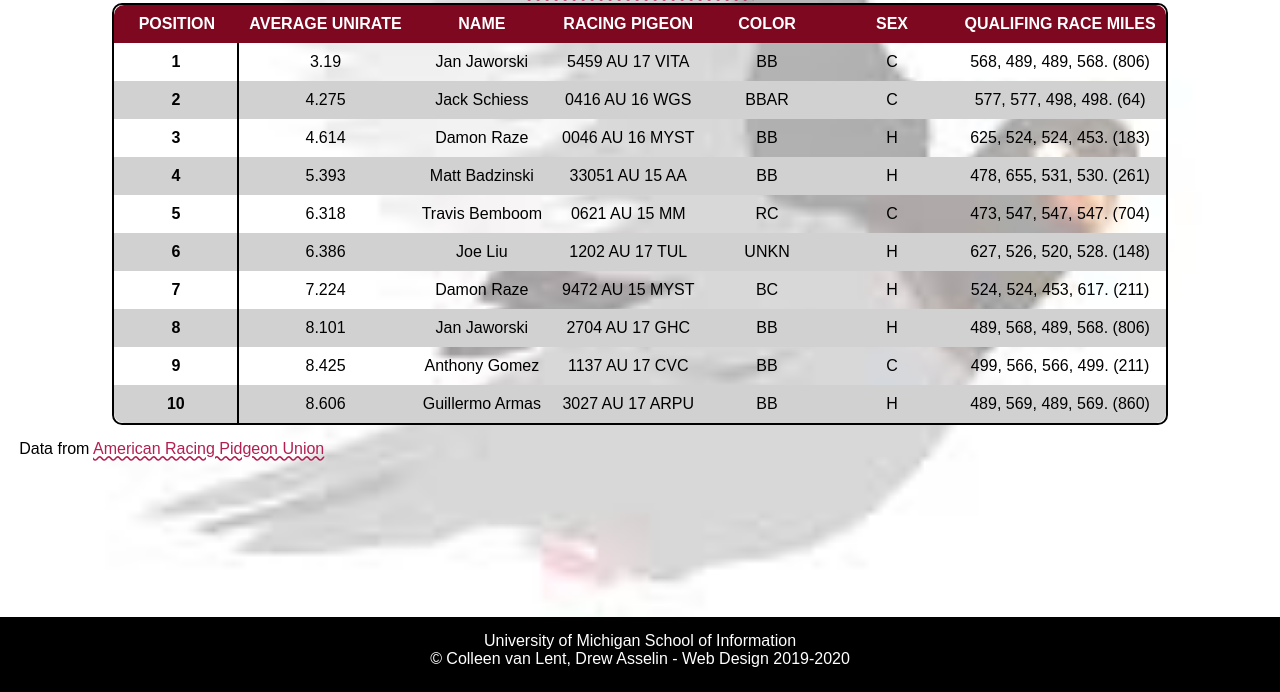
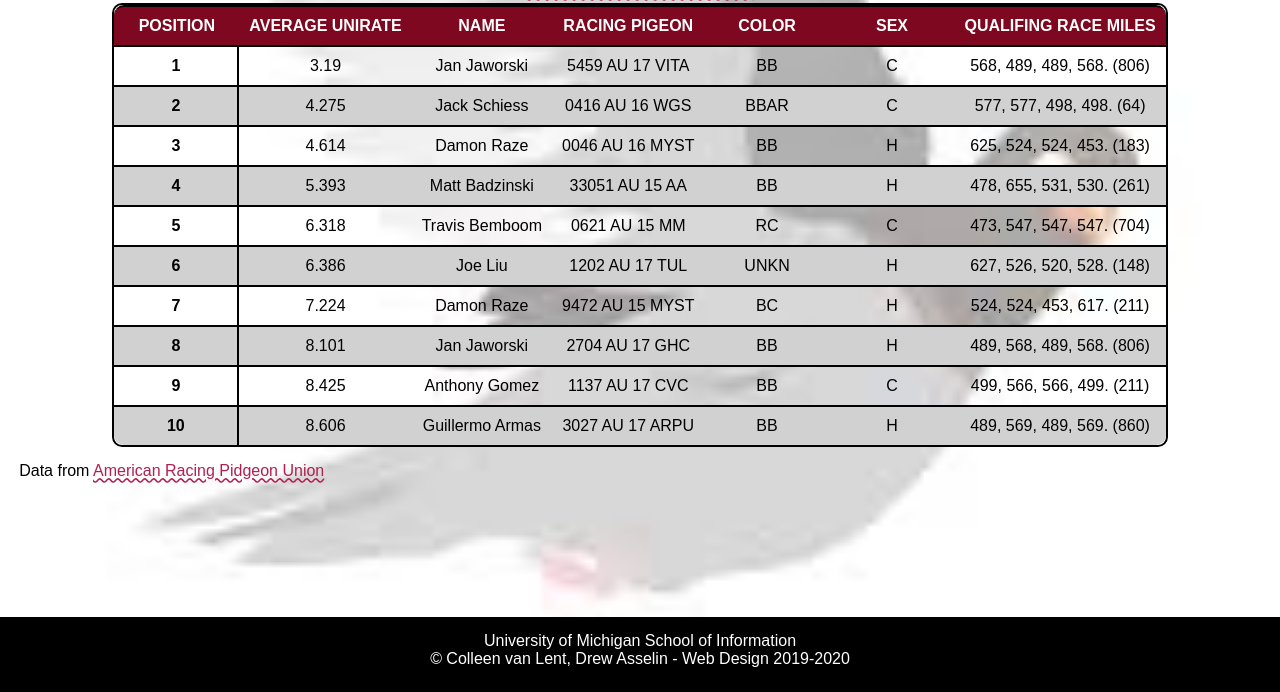
Before and after one commit to jaywangUmich/homework3, a plain HTML site: page index.html in a window 1280 px wide. Shown: the part 108-800 px from the top of the page. Drawn offline with Linux system fonts and the light colour scheme; a web font is replaced by a local one.

Commit message:
Update style.css

```diff
--- a/css/style.css
+++ b/css/style.css
@@ -68,12 +68,13 @@ table{
 
 td, th{
 	padding: 10px;
-	border-top: 2px;
+	border-top: 2px solid #000000;
 	vertical-align: middle;
+	text-align: center;
 }
 
 tr{
-	text-align: center;
+
 }
 
 thead th:first-child {
@@ -99,8 +100,8 @@ tr:hover {
 }
 
 
-*{
-
+*:focus {
+    border: 3px dashed #417243;
 }
 
 thead tr:first-child th:first-child{}
```
